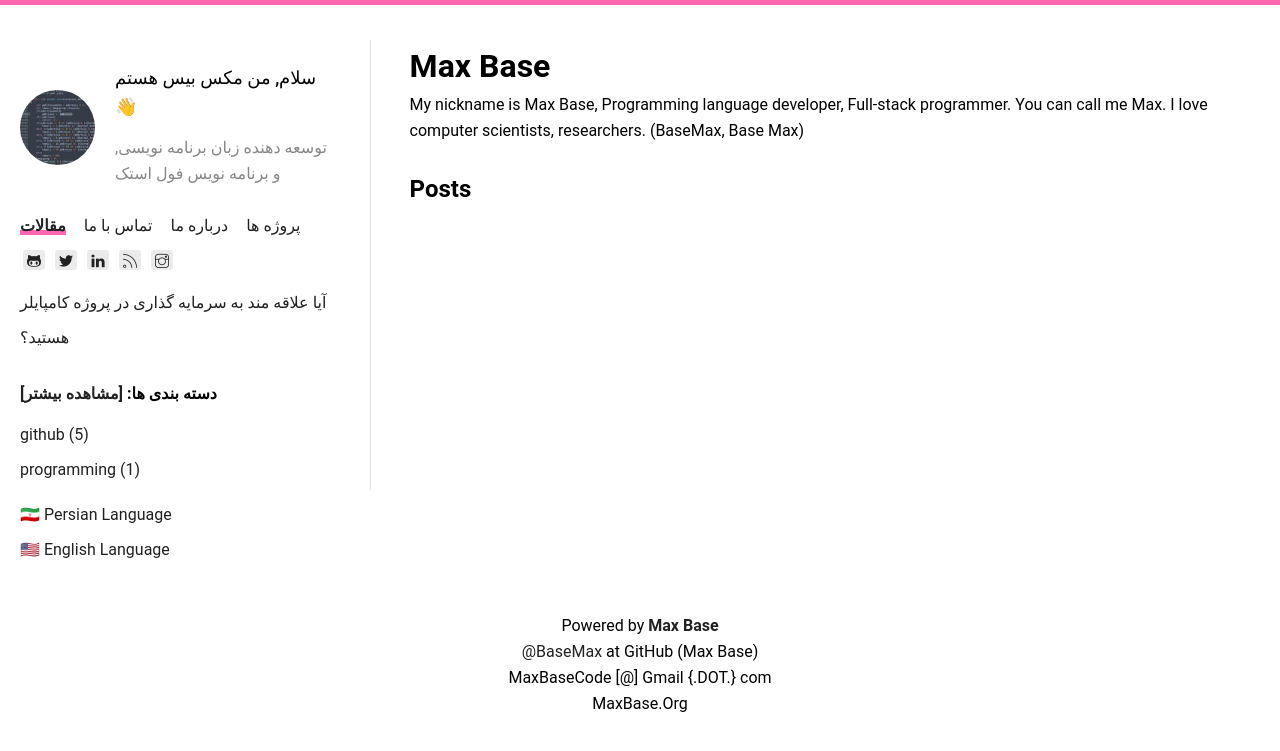
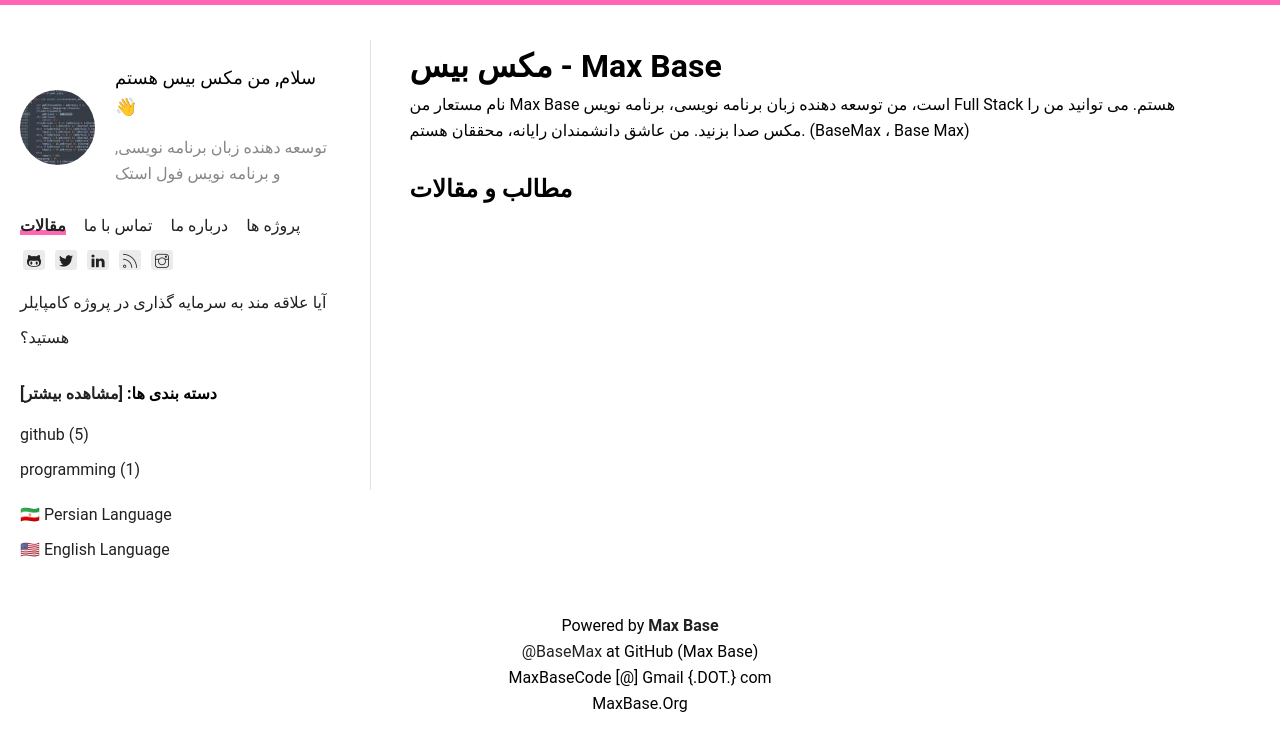
Before and after one commit to BaseMax/Fa.MaxBase.org, a Jekyll site: the page built from index.html, in a window 1280 px wide. Shown: the top 751 px of the page. Built offline with Jekyll 4.4.1, drawn with Linux system fonts in a browser that asks for light colours.

Commit message:
Modify main page/translate to persian

```diff
--- a/index.html
+++ b/index.html
@@ -1,20 +1,20 @@
 ---
 layout: index
-title: Max Base
+title: مکس بیس
 ---
 
 <link rel="alternate" hreflang="en" href="{{ site.url }}/en" />
 <link rel="alternate" hreflang="fa" href="{{ site.url }}/fa" />
 
-<h1>Max Base</h1>
+<h1>مکس بیس - Max Base</h1>
 
-My nickname is Max Base, Programming language developer, Full-stack programmer. You can call me Max.
+نام مستعار من Max Base است، من توسعه دهنده زبان برنامه نویسی، برنامه نویس Full Stack هستم. می توانید من را مکس صدا بزنید.
 
-I love computer scientists, researchers. (BaseMax, Base Max)
+من عاشق دانشمندان رایانه، محققان هستم. (BaseMax ، Base Max)
 
 <br><br>
 
-<h2>Posts</h2>
+<h2>مطالب و مقالات</h2>
 <ul class="posts posts-main">
 		{% for post in site.posts %}
 		{% if post.private %}
```
